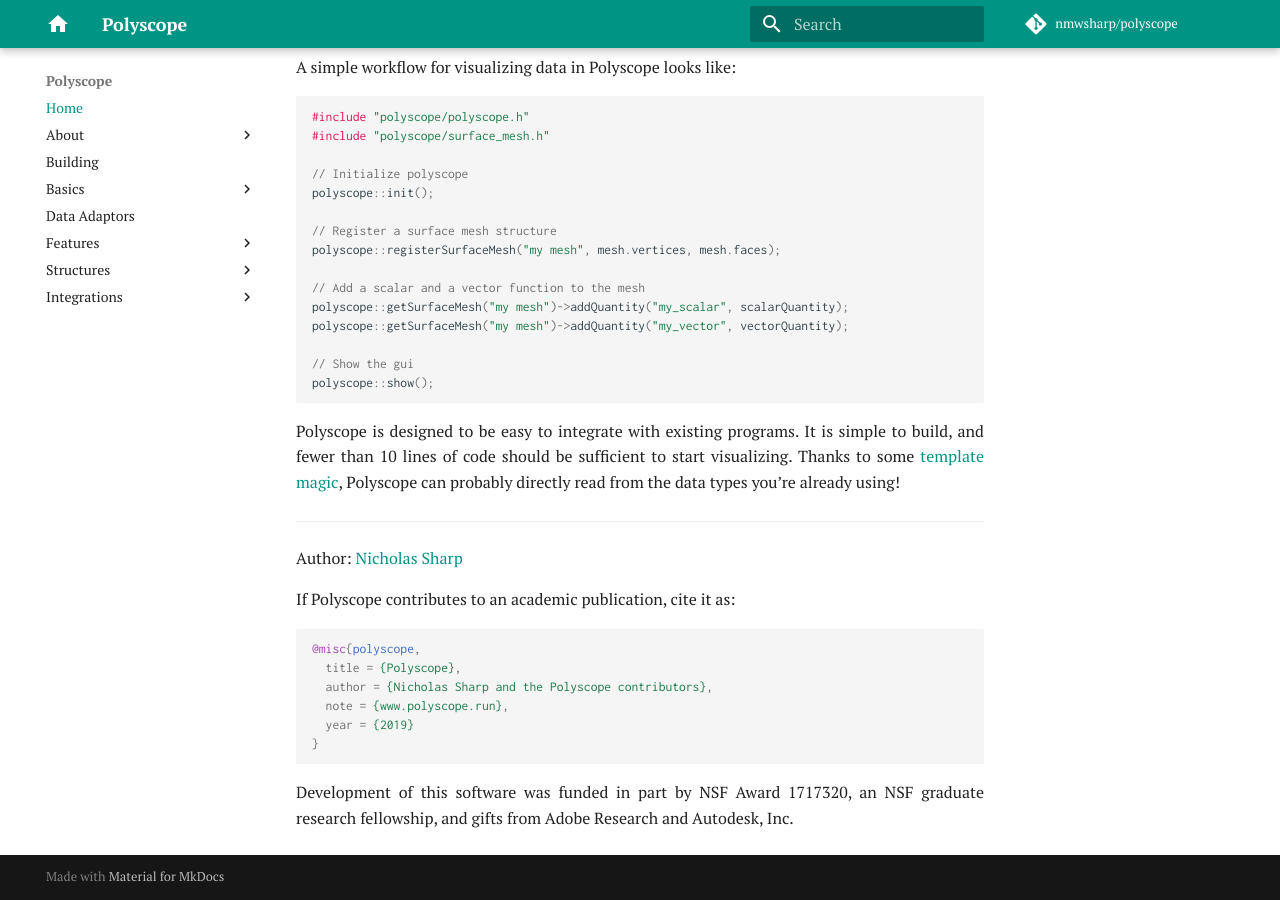
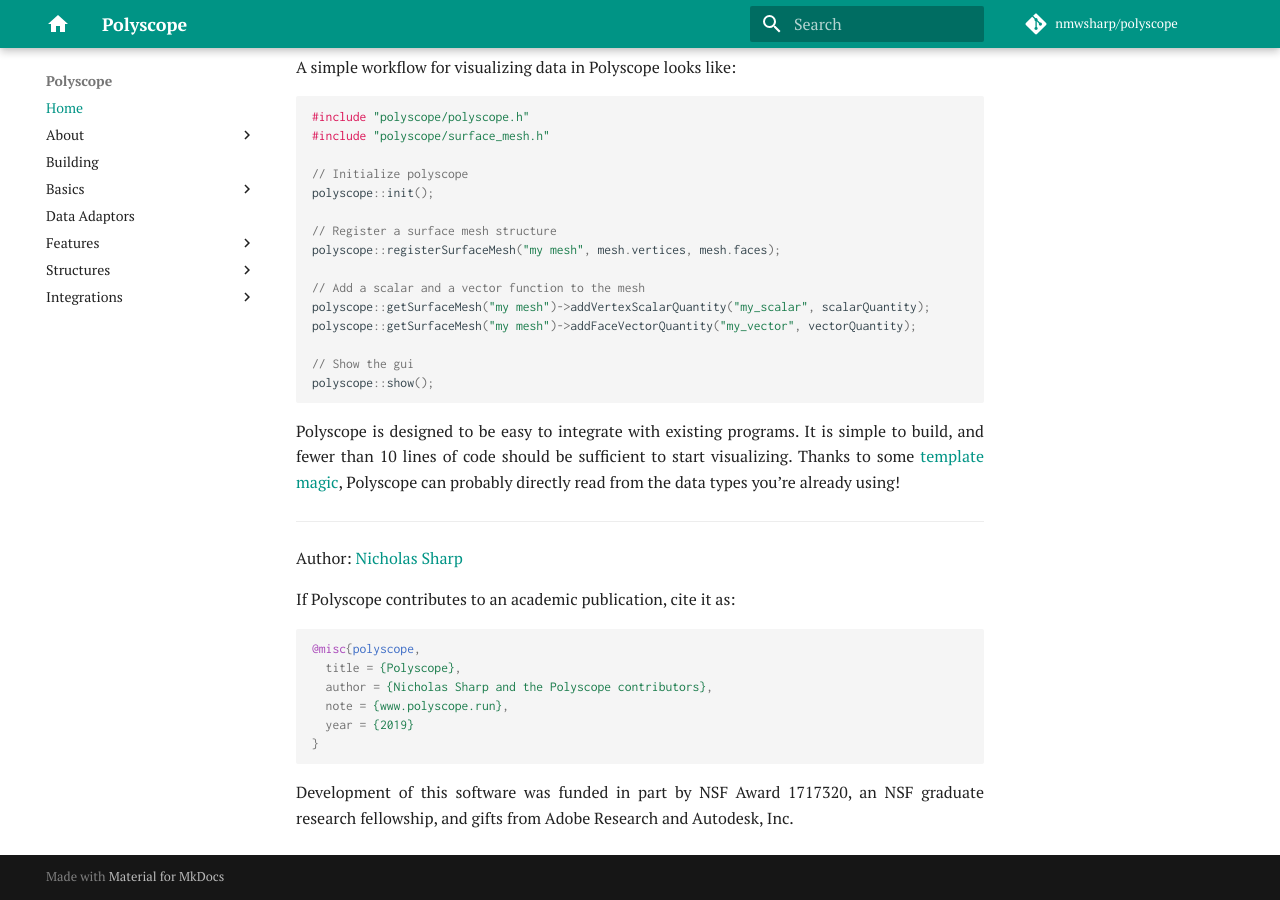
Before and after one commit to nmwsharp/polyscope-docs, an MkDocs documentation site: the page built from source/index.md, in a window 1280 px wide and 900 px high, scrolled down 626 px. Built offline with MkDocs 1.6.1 and Material for MkDocs 9.7.7, drawn with Linux system fonts in a browser that asks for light colours; comment, search, counter and statistics services are not loaded.

Commit message:
fix frontpage demo

```diff
--- a/source/index.md
+++ b/source/index.md
@@ -17,8 +17,8 @@
 polyscope::registerSurfaceMesh("my mesh", mesh.vertices, mesh.faces);
 
 // Add a scalar and a vector function to the mesh
-polyscope::getSurfaceMesh("my mesh")->addQuantity("my_scalar", scalarQuantity);
-polyscope::getSurfaceMesh("my mesh")->addQuantity("my_vector", vectorQuantity);
+polyscope::getSurfaceMesh("my mesh")->addVertexScalarQuantity("my_scalar", scalarQuantity);
+polyscope::getSurfaceMesh("my mesh")->addFaceVectorQuantity("my_vector", vectorQuantity);
 
 // Show the gui
 polyscope::show();
```
